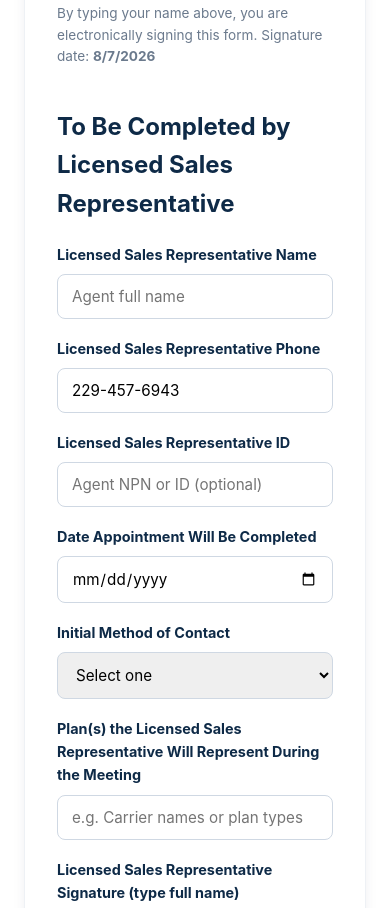
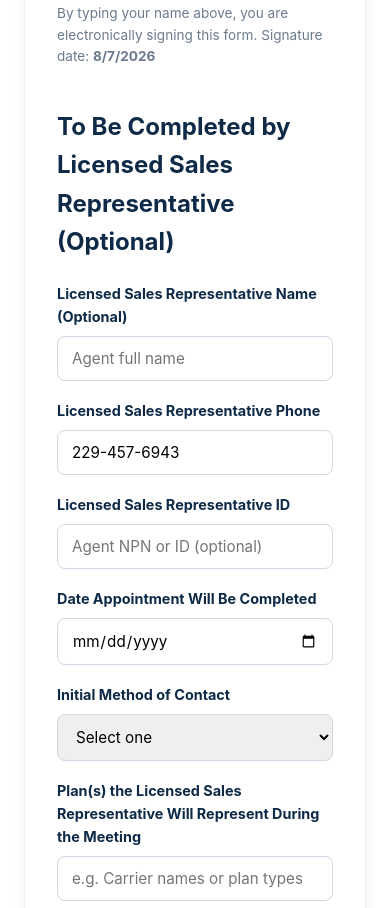
Before and after one commit to wmcdonq5/mcdonaldgroup-site, an Eleventy site: page src/consent.html in a window 390 px wide. Shown: the part 2716-3624 px from the top of the page. Built offline with nearby package versions, Linux system fonts and the light colour scheme; Eleventy itself is replaced by a stand-in of ours; files that its build step writes are made by us from their sources.

Commit message:
Make Licensed Sales Representative fields optional
The Licensed Sales Representative name field is no longer required, so the agent section can be left blank if needed.Updated the Licensed Sales Representative section to make the name and phone fields optional.

```diff
--- a/src/consent.html
+++ b/src/consent.html
@@ -126,10 +126,10 @@
 </div>
 <p style="font-size:0.85rem; color:var(--gray-500); margin-top:-12px;">By typing your name above, you are electronically signing this form. Signature date: <strong id="dateDisplay"></strong></p>
 
-<h2 style="color:var(--navy); margin-top:40px;">To Be Completed by Licensed Sales Representative</h2>
+<h2 style="color:var(--navy); margin-top:40px;">To Be Completed by Licensed Sales Representative (Optional)</h2>
 <div class="form-row">
-<label for="rep_name">Licensed Sales Representative Name</label>
-<input type="text" id="rep_name" name="rep_name" placeholder="Agent full name" required>
+<label for="rep_name">Licensed Sales Representative Name (Optional)</label>
+<input type="text" id="rep_name" name="rep_name" placeholder="Agent full name">
 </div>
 <div class="form-row">
 <label for="rep_phone">Licensed Sales Representative Phone</label>
```
